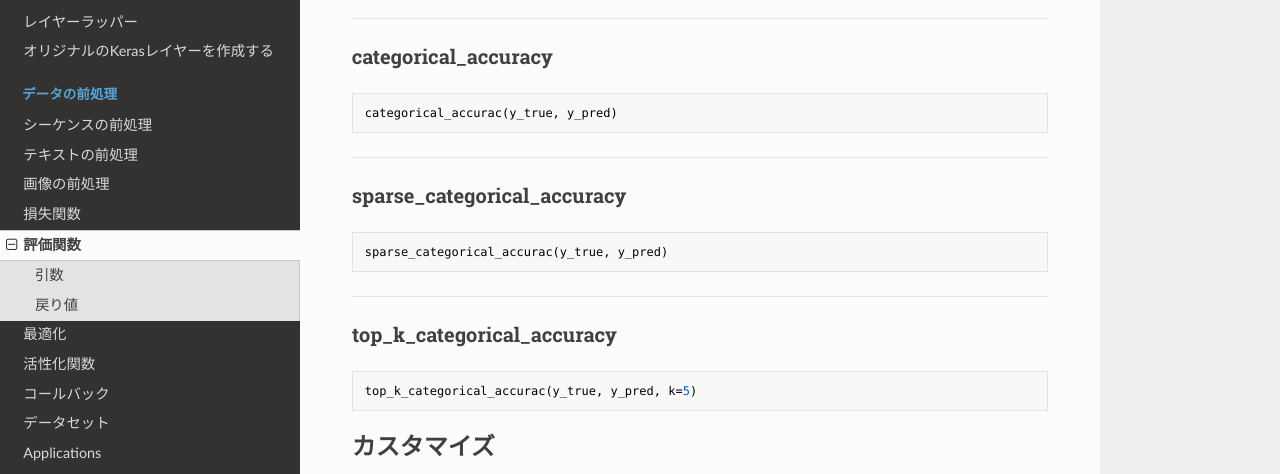
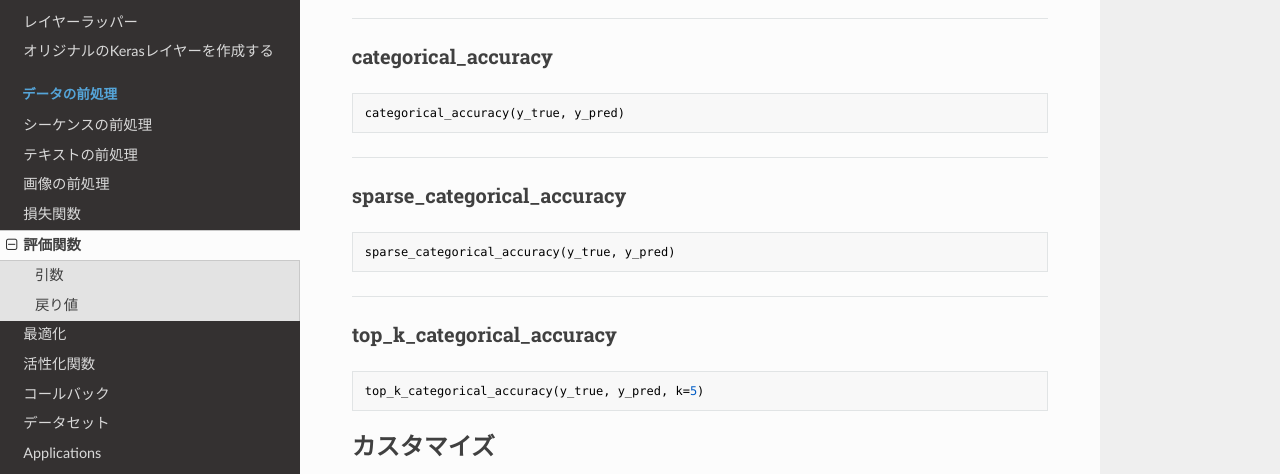
Before and after one commit to keras-team/keras-docs-ja, an MkDocs documentation site: the page built from sources/metrics.md, in a window 1280 px wide and 900 px high, scrolled down 823 px. Shown: the part 154-628 px from the top of the window. Built offline with MkDocs 1.6.1, drawn with Linux system fonts in a browser that asks for light colours; nearby versions of some CDN libraries; old or Windows-style settings are respelled for this version of MkDocs.

Commit message:
Fix typo

````diff
--- a/sources/metrics.md
+++ b/sources/metrics.md
@@ -44,14 +44,14 @@ binary_accuracy(y_true, y_pred)
 
 ### categorical_accuracy
 ```python
-categorical_accurac(y_true, y_pred)
+categorical_accuracy(y_true, y_pred)
 ```
 
 ---
 
 ### sparse_categorical_accuracy
 ```python
-sparse_categorical_accurac(y_true, y_pred)
+sparse_categorical_accuracy(y_true, y_pred)
 ```
 
 ---
@@ -59,7 +59,7 @@ sparse_categorical_accurac(y_true, y_pred)
 ### top_k_categorical_accuracy
 
 ```python
-top_k_categorical_accurac(y_true, y_pred, k=5)
+top_k_categorical_accuracy(y_true, y_pred, k=5)
 ```
 
 ## カスタマイズ
````
